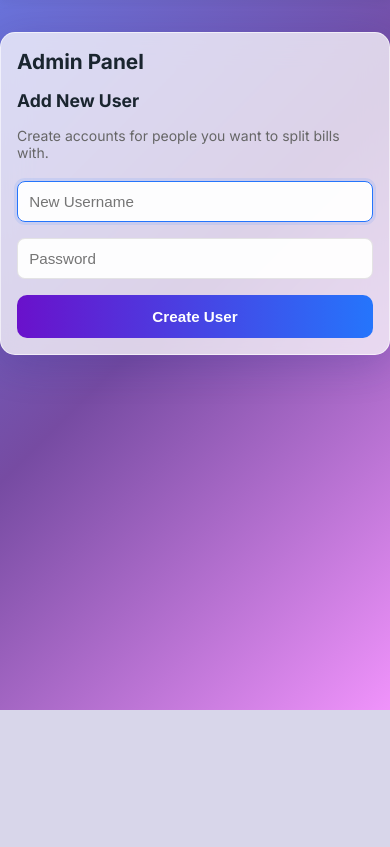
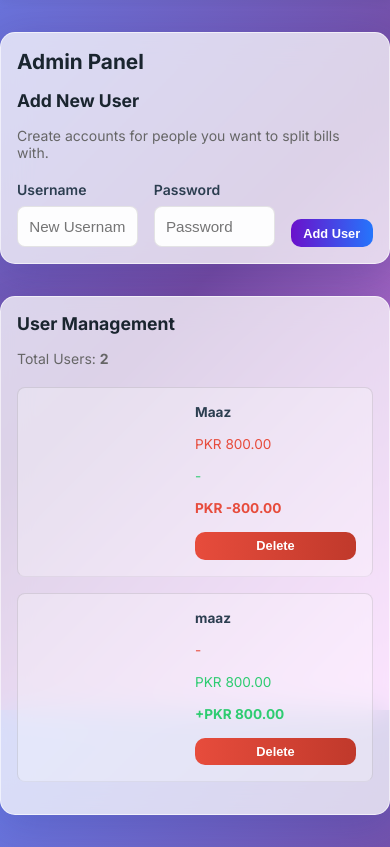
Before and after one commit to abd979/Bill, a Flask app: page /add_user in a window 390 px wide. Shown: the part 134-981 px from the top of the page. Before the commit the page ends 844 px from the top, so only its background shows below. Run offline with Flask 3, Linux system fonts and the light colour scheme; a user stored in the database is signed in.

Commit message:
Add files via upload

```diff
--- a/app.py
+++ b/app.py
@@ -89,7 +89,62 @@ def add_user():
             flash('User added successfully')
         return redirect(url_for('add_user')) # Stay on admin page
 
-    return render_template('admin.html')
+    # GET request - show all users with statistics
+    all_users = User.query.filter_by(is_admin=False).all()
+
+    # Calculate statistics for each user
+    user_stats = []
+    for user in all_users:
+        # Calculate what they owe
+        debts = Settlement.query.filter_by(user_id=user.id, is_paid=False).all()
+        total_owed_by_user = sum(debt.amount_due for debt in debts)
+
+        # Calculate what they're owed (expenses they paid for)
+        expenses_paid = Expense.query.filter_by(payer_id=user.id).all()
+        total_owed_to_user = 0
+        for exp in expenses_paid:
+            for settlement in exp.settlements:
+                if not settlement.is_paid and settlement.user_id != user.id:
+                    total_owed_to_user += settlement.amount_due
+
+        user_stats.append({
+            'user': user,
+            'owes': total_owed_by_user,
+            'owed': total_owed_to_user,
+            'balance': total_owed_to_user - total_owed_by_user
+        })
+
+    return render_template('admin.html', user_stats=user_stats)
+
+@app.route('/delete_user/<int:user_id>', methods=['POST'])
+@login_required
+def delete_user(user_id):
+    if not current_user.is_admin:
+        flash('Unauthorized')
+        return redirect(url_for('dashboard'))
+
+    user = User.query.get_or_404(user_id)
+
+    # Prevent deleting admin
+    if user.is_admin:
+        flash('Cannot delete admin users')
+        return redirect(url_for('add_user'))
+
+    # Delete all settlements related to this user
+    Settlement.query.filter_by(user_id=user_id).delete()
+
+    # Delete all expenses paid by this user (and their settlements)
+    expenses = Expense.query.filter_by(payer_id=user_id).all()
+    for expense in expenses:
+        Settlement.query.filter_by(expense_id=expense.id).delete()
+        db.session.delete(expense)
+
+    # Delete the user
+    db.session.delete(user)
+    db.session.commit()
+
+    flash(f'User {user.username} deleted successfully')
+    return redirect(url_for('add_user'))
 
 @app.route('/add_expense', methods=['GET', 'POST'])
 @login_required
@@ -155,5 +210,4 @@ def history():
     return render_template('history.html', expenses=expenses)
 
 if __name__ == '__main__':
-    port = int(os.environ.get("PORT", 8000))
-    app.run(host="0.0.0.0", port=port)
+    app.run(debug=True)
--- a/requirements.txt
+++ b/requirements.txt
@@ -2,4 +2,3 @@ flask
 flask-sqlalchemy
 flask-login
 werkzeug
-gunicorn
--- a/templates/admin.html
+++ b/templates/admin.html
@@ -1,18 +1,151 @@
 {% extends "base.html" %}
 
 {% block content %}
-<div class="glass-container" style="max-width: 500px; margin: 2rem auto;">
+<div style="max-width: 1200px; margin: 0 auto;">
+    <!-- Add User Section -->
+    <div class="glass-container" style="margin: 2rem auto;">
         <h2>Admin Panel</h2>
         <h3>Add New User</h3>
         <p style="margin-bottom: 20px; color: #666;">Create accounts for people you want to split bills with.</p>
         <form action="{{ url_for('add_user') }}" method="POST">
-        <div class="input-group">
-            <input type="text" name="username" placeholder="New Username" required autofocus>
+            <div style="display: grid; grid-template-columns: 1fr 1fr auto; gap: 1rem; align-items: end;">
+                <div class="input-group" style="margin-bottom: 0;">
+                    <label style="display: block; margin-bottom: 0.5rem; font-weight: 600;">Username</label>
+                    <input type="text" name="username" placeholder="New Username" required>
                 </div>
-        <div class="input-group">
+                <div class="input-group" style="margin-bottom: 0;">
+                    <label style="display: block; margin-bottom: 0.5rem; font-weight: 600;">Password</label>
                     <input type="password" name="password" placeholder="Password" required>
                 </div>
-        <button type="submit" class="btn" style="width: 100%;">Create User</button>
+                <button type="submit" class="btn">Add User</button>
+            </div>
         </form>
     </div>
+
+    <!-- User Management Section -->
+    <div class="glass-container" style="margin: 2rem auto;">
+        <h3>User Management</h3>
+        <p style="margin-bottom: 20px; color: #666;">Total Users: <strong>{{ user_stats|length }}</strong></p>
+
+        {% if user_stats %}
+        <div style="overflow-x: auto;">
+            <table style="width: 100%; border-collapse: collapse;">
+                <thead>
+                    <tr style="border-bottom: 2px solid rgba(0,0,0,0.1);">
+                        <th style="padding: 1rem; text-align: left;">Username</th>
+                        <th style="padding: 1rem; text-align: right;">They Owe</th>
+                        <th style="padding: 1rem; text-align: right;">Owed to Them</th>
+                        <th style="padding: 1rem; text-align: right;">Net Balance</th>
+                        <th style="padding: 1rem; text-align: center;">Actions</th>
+                    </tr>
+                </thead>
+                <tbody>
+                    {% for stat in user_stats %}
+                    <tr style="border-bottom: 1px solid rgba(0,0,0,0.05);">
+                        <td style="padding: 1rem;">
+                            <strong>{{ stat.user.username }}</strong>
+                        </td>
+                        <td style="padding: 1rem; text-align: right; color: #e74c3c;">
+                            {% if stat.owes > 0 %}
+                            PKR {{ "%.2f"|format(stat.owes) }}
+                            {% else %}
+                            -
+                            {% endif %}
+                        </td>
+                        <td style="padding: 1rem; text-align: right; color: #2ecc71;">
+                            {% if stat.owed > 0 %}
+                            PKR {{ "%.2f"|format(stat.owed) }}
+                            {% else %}
+                            -
+                            {% endif %}
+                        </td>
+                        <td style="padding: 1rem; text-align: right; font-weight: bold;">
+                            {% if stat.balance > 0 %}
+                            <span style="color: #2ecc71;">+PKR {{ "%.2f"|format(stat.balance) }}</span>
+                            {% elif stat.balance < 0 %} <span style="color: #e74c3c;">PKR {{ "%.2f"|format(stat.balance)
+                                }}</span>
+                                {% else %}
+                                <span style="color: #999;">PKR 0.00</span>
+                                {% endif %}
+                        </td>
+                        <td style="padding: 1rem; text-align: center;">
+                            <form action="{{ url_for('delete_user', user_id=stat.user.id) }}" method="POST"
+                                onsubmit="return confirm('Are you sure you want to delete {{ stat.user.username }}? This will remove all their expenses and settlements.');"
+                                style="display: inline;">
+                                <button type="submit" class="btn"
+                                    style="background: linear-gradient(90deg, #e74c3c, #c0392b); padding: 0.5rem 1rem; font-size: 0.9rem;">
+                                    Delete
+                                </button>
+                            </form>
+                        </td>
+                    </tr>
+                    {% endfor %}
+                </tbody>
+            </table>
+        </div>
+        {% else %}
+        <div style="text-align: center; padding: 2rem; color: #999;">
+            <p>No users yet. Add your first user above!</p>
+        </div>
+        {% endif %}
+    </div>
+</div>
+
+<style>
+    /* Mobile responsive table */
+    @media (max-width: 768px) {
+        table {
+            font-size: 0.85rem;
+        }
+
+        th,
+        td {
+            padding: 0.5rem !important;
+        }
+
+        .btn {
+            padding: 0.4rem 0.8rem !important;
+            font-size: 0.8rem !important;
+        }
+    }
+
+    @media (max-width: 480px) {
+
+        table,
+        thead,
+        tbody,
+        th,
+        td,
+        tr {
+            display: block;
+        }
+
+        thead tr {
+            display: none;
+        }
+
+        tr {
+            margin-bottom: 1rem;
+            border: 1px solid rgba(0, 0, 0, 0.1);
+            border-radius: 8px;
+            padding: 0.5rem;
+            background: rgba(255, 255, 255, 0.3);
+        }
+
+        td {
+            text-align: left !important;
+            padding: 0.5rem !important;
+            position: relative;
+            padding-left: 50% !important;
+        }
+
+        td:before {
+            content: attr(data-label);
+            position: absolute;
+            left: 0.5rem;
+            font-weight: bold;
+            color: #666;
+        }
+    }
+</style>
 {% endblock %}
```
Lines whose indentation alone changed are shown as unchanged.
